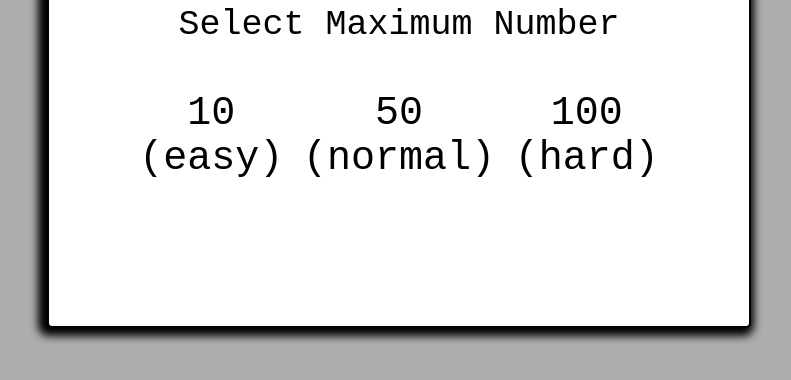
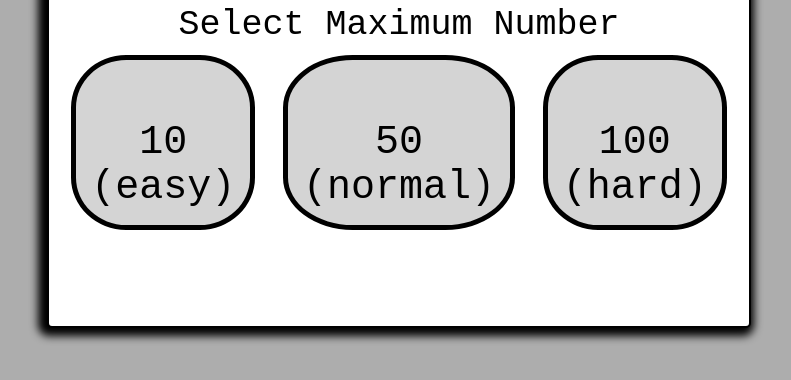
Before and after one commit to ShovalEinat/projects, a plain HTML site: page mathGame.html in a window 1280 px wide. Shown: the part 84-464 px from the top of the page, without its empty margins (241-1032 px from the left). Drawn offline with Linux system fonts and the light colour scheme.

Commit message:
Update mathGame.css

```diff
--- a/mathGame.css
+++ b/mathGame.css
@@ -27,7 +27,6 @@ h1 {
     padding: 10px;
     margin-right: 10px;
     border-radius: 5px;
-    border: none;
     box-shadow: 0 0 5px rgb(0, 0, 0);
 }
 
@@ -77,6 +76,17 @@ h1 {
   font-size: 40px;
   cursor: pointer;
   font-family:monospace;
+  margin: 10px;
+  border-radius: 30%;
+  border: 5px solid black;
+  background-color: rgb(212, 212, 212);
+  padding: 15px;
+}
+
+#maxNum-options button:nth-child(1):hover,
+#maxNum-options button:nth-child(2):hover,
+#maxNum-options button:nth-child(3):hover {
+  background-color: rgb(153, 153, 153);
 }
 
 #select{
```
